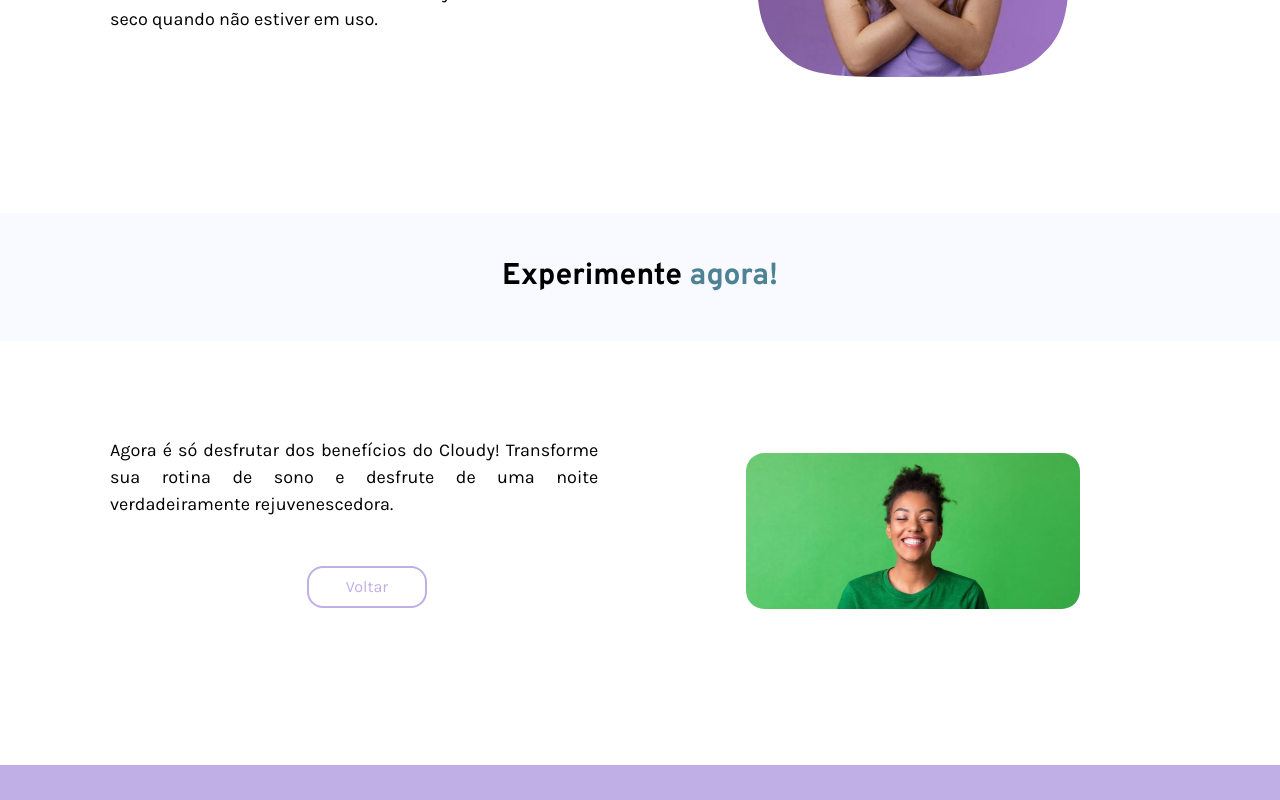
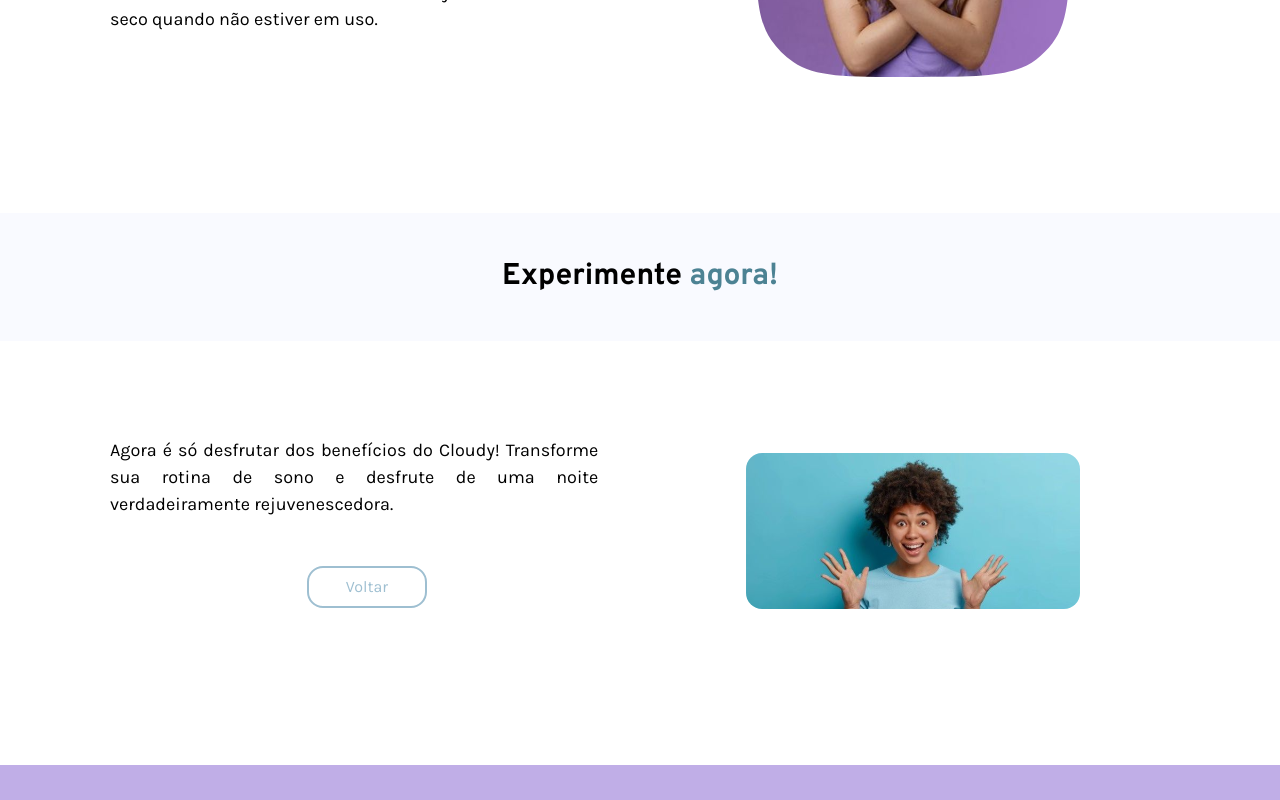
Before and after one commit to yasminvsilva/cloudy, a React (Vite) app: page /guia in a window 1280 px wide. Shown: the part 2153-2953 px from the top of the page. Built offline with nearby package versions, Linux system fonts and the light colour scheme.

Commit message:
bendito site abençoado

```diff
--- a/src/pages/Guia.jsx
+++ b/src/pages/Guia.jsx
@@ -245,7 +245,7 @@
 
                 <div className="flex justify-center">
                     <button
-                className="text-roxo-claro border-roxo-claro border-2 rounded-2xl w-[120px] h-[42px] font-overpass text-[16px] text-center mb-12 hover:bg-roxo-claro hover:text-white hover:border-roxo-claro transition-colors duration-300 ease-in-out"
+                        className="text-azul-carrossel border-azul-carrossel border-2 rounded-2xl w-[120px] h-[42px] font-overpass text-[16px] text-center mb-12 hover:bg-azul-titulo hover:text-white hover:border-azul-titulo transition-colors duration-300 ease-in-out"
                         onClick={() => {
                             navegacao('/guia');
                             window.scrollTo({ top: 0, behavior: 'smooth' });
```
Also changed, not shown: src/assets/experimente.svg. Lines whose indentation alone changed are shown as unchanged.
